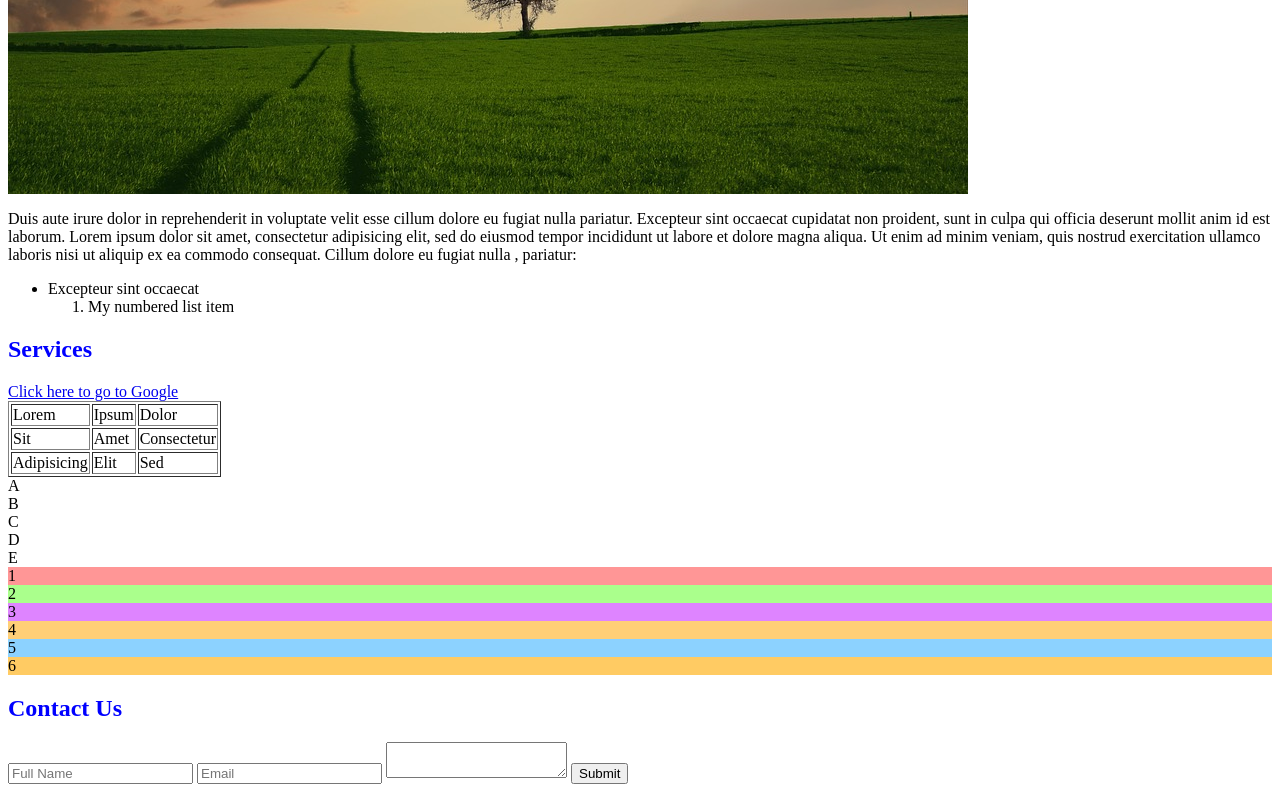
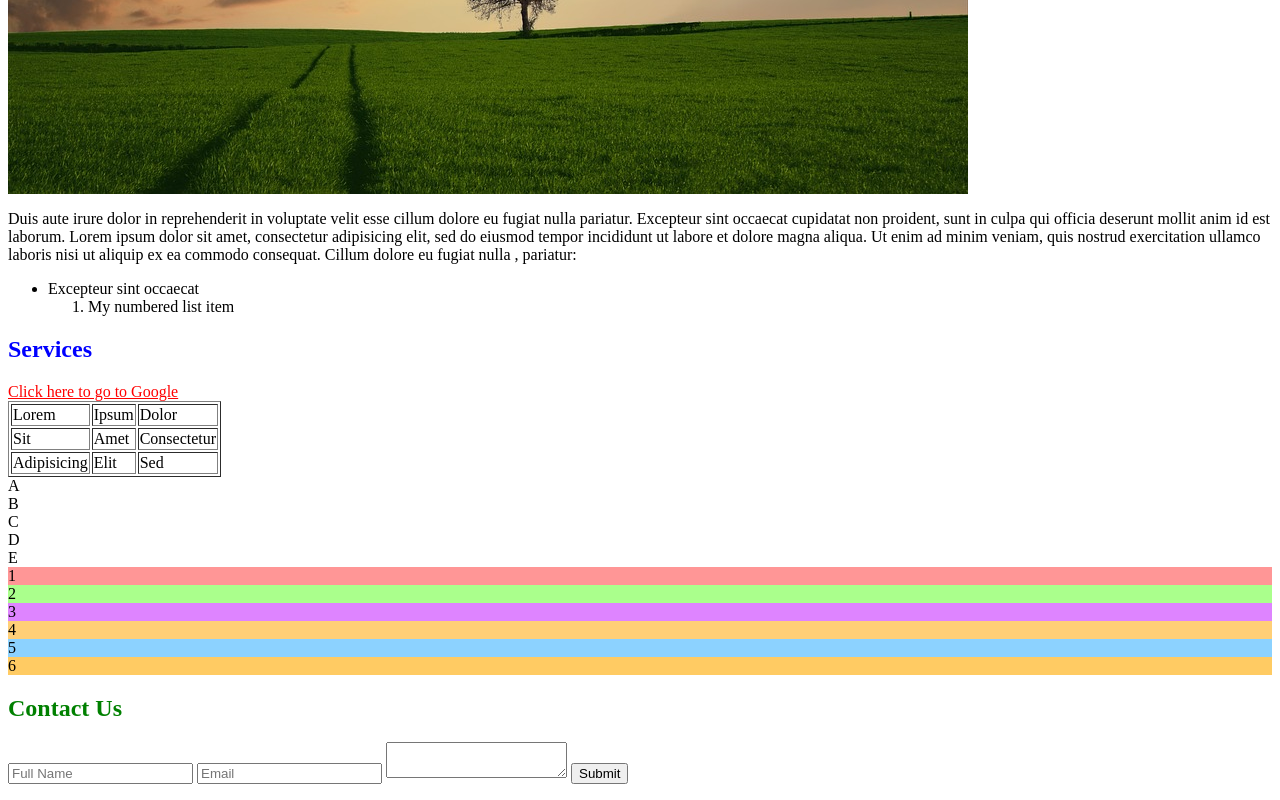
Before and after one commit to HarshRajMishra1995/SelfPractice, a plain HTML site: page CSS/index.html in a window 1280 px wide. Shown: the part 473-1273 px from the top of the page. Drawn offline with Linux system fonts and the light colour scheme.

Commit message:
added code to the files

```diff
--- a/CSS/index.css
+++ b/CSS/index.css
@@ -4,3 +4,12 @@
 .subtitle{
     color: blue;
 }
+#contact-us{
+    color:green;
+}
+#google-link:link{
+      color:red;
+}
+#google-link:visited{
+    color:blue;
+}
--- a/CSS/index.html
+++ b/CSS/index.html
@@ -34,7 +34,7 @@
 
 					<h2 class="subtitle">Services</h2>
 
-					<a href="http://www.google.com" class="link">Click here to go to Google</a>
+					<a href="http://www.google.com" class="link" id="google-link">Click here to go to Google</a>
 
 					<table border="1" class="site-table">
 						<thead>
@@ -108,7 +108,7 @@
 						">6</div>
 					</div>
 
-					<h2 class="subtitle">Contact Us</h2>
+					<h2 id="contact-us">Contact Us</h2>
 
 					<form>
 						<input type="text" placeholder="Full Name" class="form-input">
```
